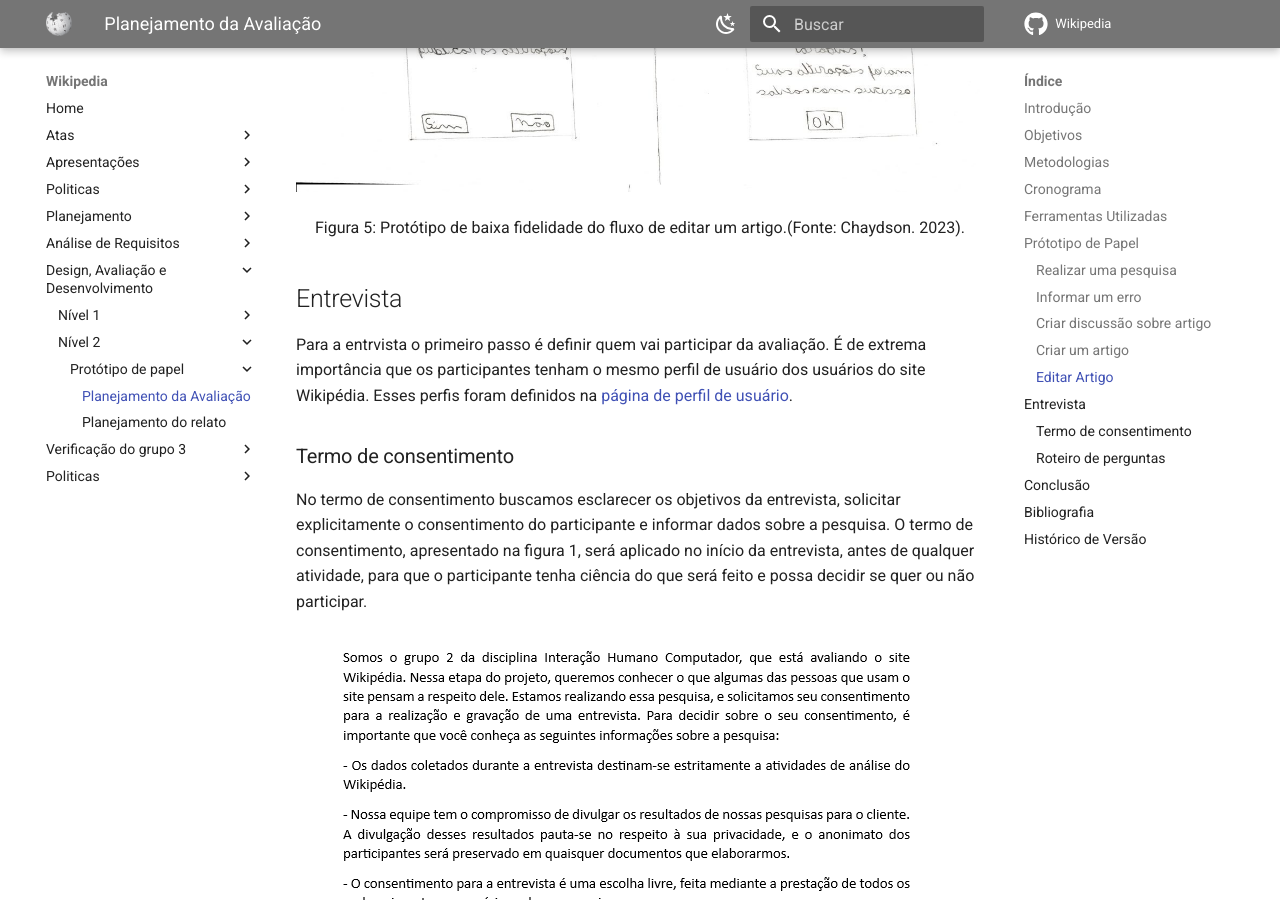
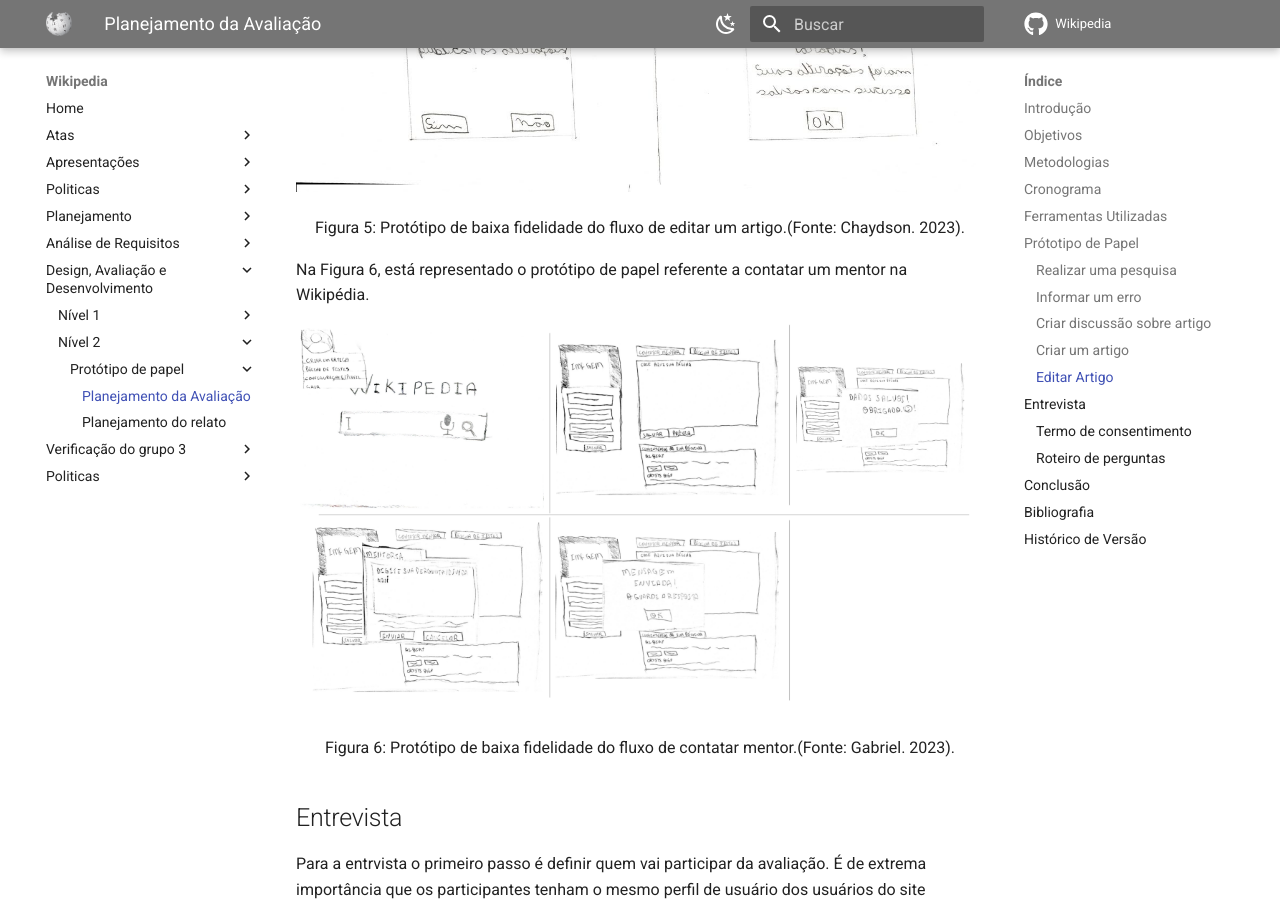
Before and after one commit to Interacao-Humano-Computador/2023.1-Wikipedia, an MkDocs documentation site: the page built from docs/design-avaliacao-desenvolvimento/nivel2/prototipoDePapel/planejamentoDaAvaliacaoPrototipoDePapel.md, in a window 1280 px wide and 900 px high, scrolled down 5673 px. Built offline with MkDocs 1.6.1 and Material for MkDocs 9.7.7, drawn with Linux system fonts in a browser that asks for light colours; comment, search, counter and statistics services are not loaded.

Commit message:
Adicionando protótipo de baixa fidelidade contatar um mentor

```diff
--- a/docs/design-avaliacao-desenvolvimento/nivel2/prototipoDePapel/planejamentoDaAvaliacaoPrototipoDePapel.md
+++ b/docs/design-avaliacao-desenvolvimento/nivel2/prototipoDePapel/planejamentoDaAvaliacaoPrototipoDePapel.md
@@ -113,6 +113,15 @@
 <p>Figura 5: Protótipo de baixa fidelidade do fluxo de editar um artigo.(Fonte: Chaydson. 2023).</p>
 </div>
 
+Na Figura 6, está representado o protótipo de papel referente a contatar um mentor na Wikipédia.
+
+<img src="../../../../images/prototipos/prototipodePapelMentor.png">
+
+<div style="text-align: center">
+<p>Figura 6: Protótipo de baixa fidelidade do fluxo de contatar mentor.(Fonte: Gabriel. 2023).</p>
+</div>
+
+
 ## Entrevista
 
 Para a entrvista o primeiro passo é definir quem vai participar da avaliação. É de extrema importância que os participantes tenham o mesmo perfil de usuário dos usuários do site Wikipédia. Esses perfis foram definidos na [página de perfil de usuário](../../../analise-de-requisitos/perfilDeUsuario.md).
```
Also changed, not shown: docs/images/prototipos/PrototipodePapelMentor.png (added).
